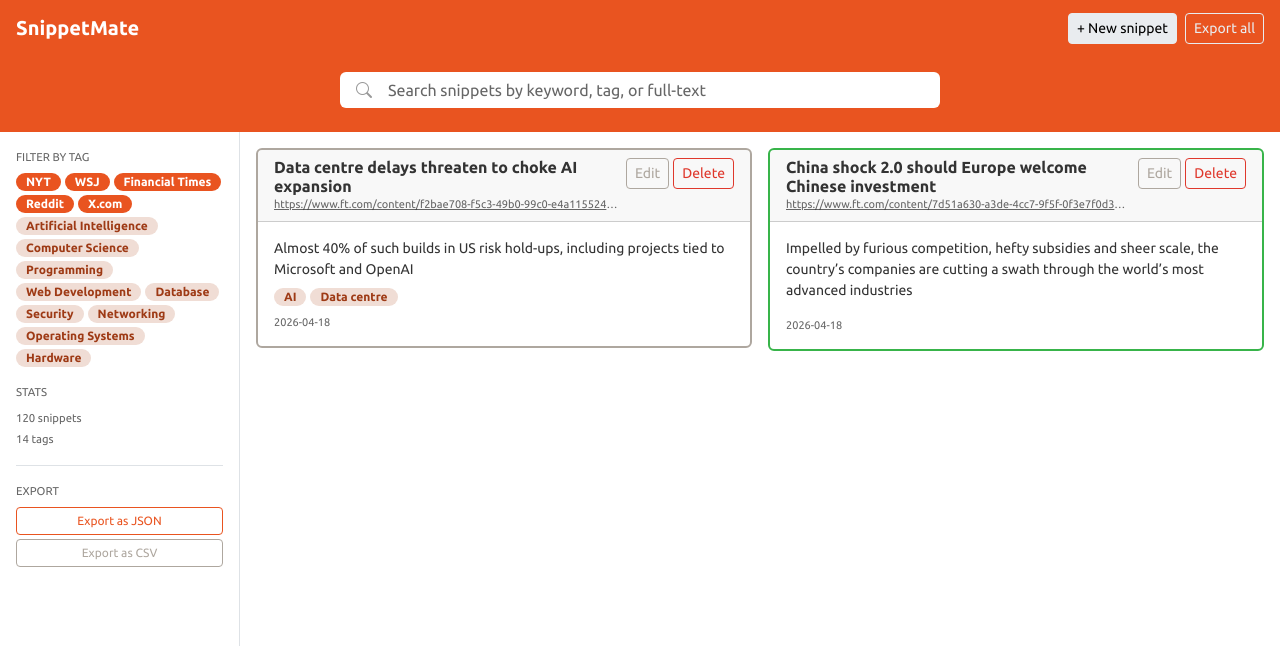
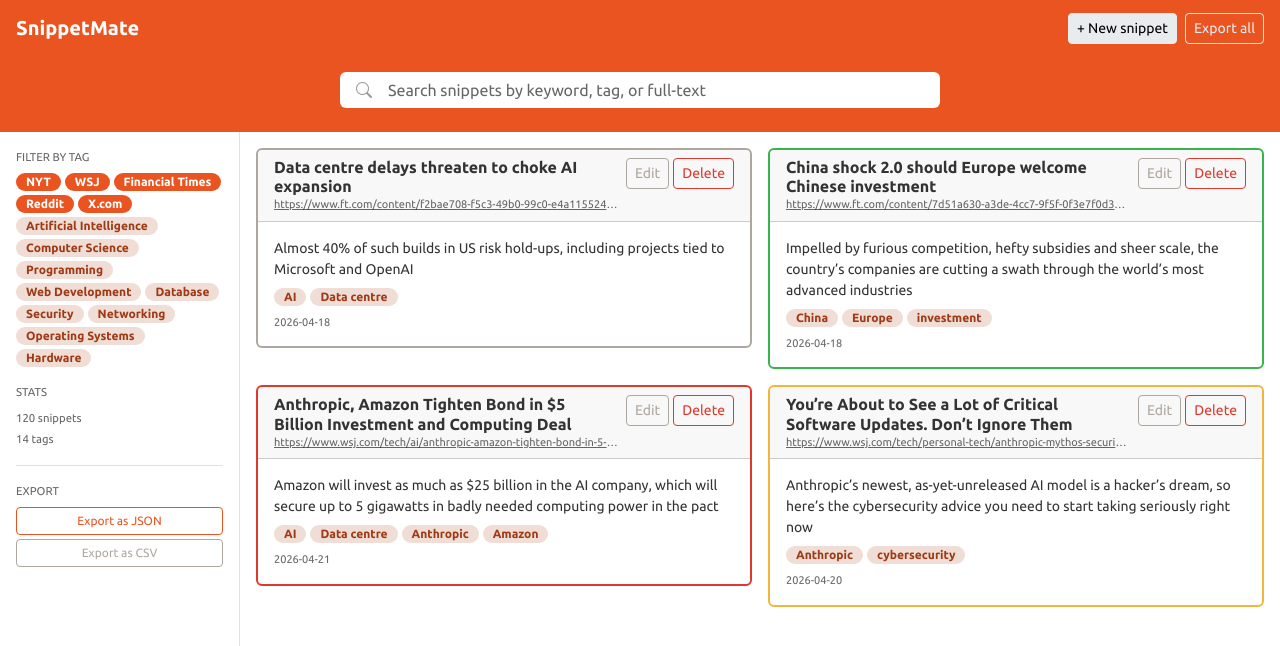
Before and after one commit to hexawulf/SnippetMate, a Vue app in the folder frontend/: page / in a window 1280 px wide. Shown: the top 646 px of the page. Built offline with nearby package versions, Linux system fonts and the light colour scheme.

Commit message:
feat(frontend) Day 9: updated to four hardcoded  snippets in App.vue to match my  MySQL test data

```diff
--- a/frontend/src/App.vue
+++ b/frontend/src/App.vue
@@ -9,8 +9,13 @@ import SnippetFormModal from './components/SnippetFormModal.vue'
 const searchQuery = ref('')
 const modalRef = ref(null)
 const snippets = ref([
-  { id: 1, title: 'Data centre delays threaten to choke AI expansion', content: 'Almost 40% of such builds in US risk hold-ups, including projects tied to Microsoft and OpenAI', source_url: 'https://www.ft.com/content/f2bae708-f5c3-49b0-99c0-e4a11552427b?syn-25a6b1a6=1', tags: ['AI', 'Data centre'], created_at: '2026-04-18' },
-  { id: 2, title: 'China shock 2.0 should Europe welcome Chinese investment', content: 'Impelled by furious competition, hefty subsidies and sheer scale, the country’s companies are cutting a swath through the world’s most advanced industries', created_at: '2026-04-18', source_url: 'https://www.ft.com/content/7d51a630-a3de-4cc7-9f5f-0f3e7f0d305a?syn-25a6b1a6=1' }
+{ id: 1, title: 'Data centre delays threaten to choke AI expansion', content: 'Almost 40% of such builds in US risk hold-ups, including projects tied to Microsoft and OpenAI', source_url: 'https://www.ft.com/content/f2bae708-f5c3-49b0-99c0-e4a11552427b?syn-25a6b1a6=1', tags: ['AI', 'Data centre'], created_at: '2026-04-18' },
+
+{ id: 2, title: 'China shock 2.0 should Europe welcome Chinese investment', content: 'Impelled by furious competition, hefty subsidies and sheer scale, the country’s companies are cutting a swath through the world’s most advanced industries', source_url: 'https://www.ft.com/content/7d51a630-a3de-4cc7-9f5f-0f3e7f0d305a?syn-25a6b1a6=1', tags: ['China', 'Europe', 'investment'], created_at: '2026-04-18' },
+
+{ id: 3, title: 'Anthropic, Amazon Tighten Bond in $5 Billion Investment and Computing Deal', content: 'Amazon will invest as much as $25 billion in the AI company, which will secure up to 5 gigawatts in badly needed computing power in the pact', source_url: 'https://www.wsj.com/tech/ai/anthropic-amazon-tighten-bond-in-5-billion-investment-and-computing-deal-b9d8e513?mod=tech_lead_story', tags: ['AI', 'Data centre', 'Anthropic', 'Amazon'], created_at: '2026-04-21' },
+
+{ id: 4, title: 'You’re About to See a Lot of Critical Software Updates. Don’t Ignore Them', content: 'Anthropic’s newest, as-yet-unreleased AI model is a hacker’s dream, so here’s the cybersecurity advice you need to start taking seriously right now', source_url: 'https://www.wsj.com/tech/personal-tech/anthropic-mythos-security-software-updates-573cc9b3', tags: ['Anthropic', 'cybersecurity'], created_at: '2026-04-20' }
 ])
 </script>
 
```
